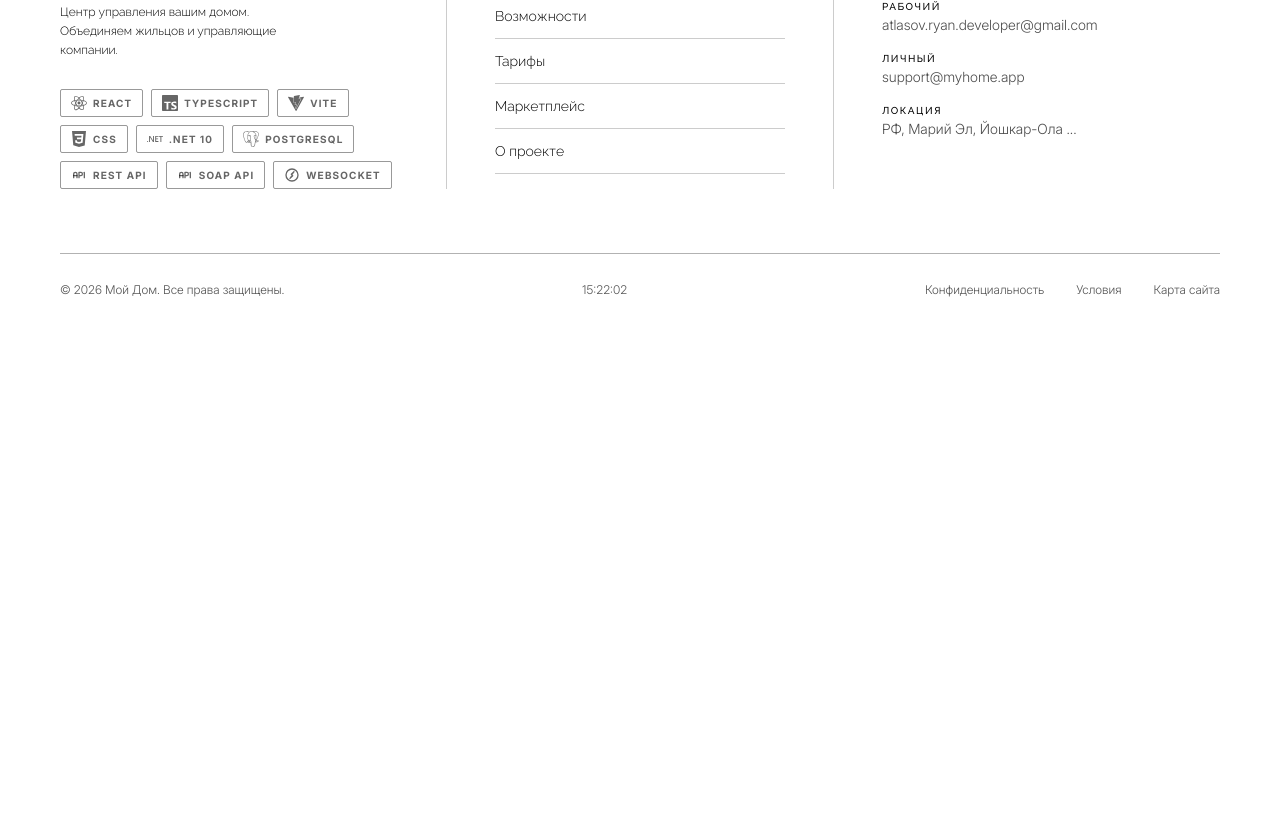
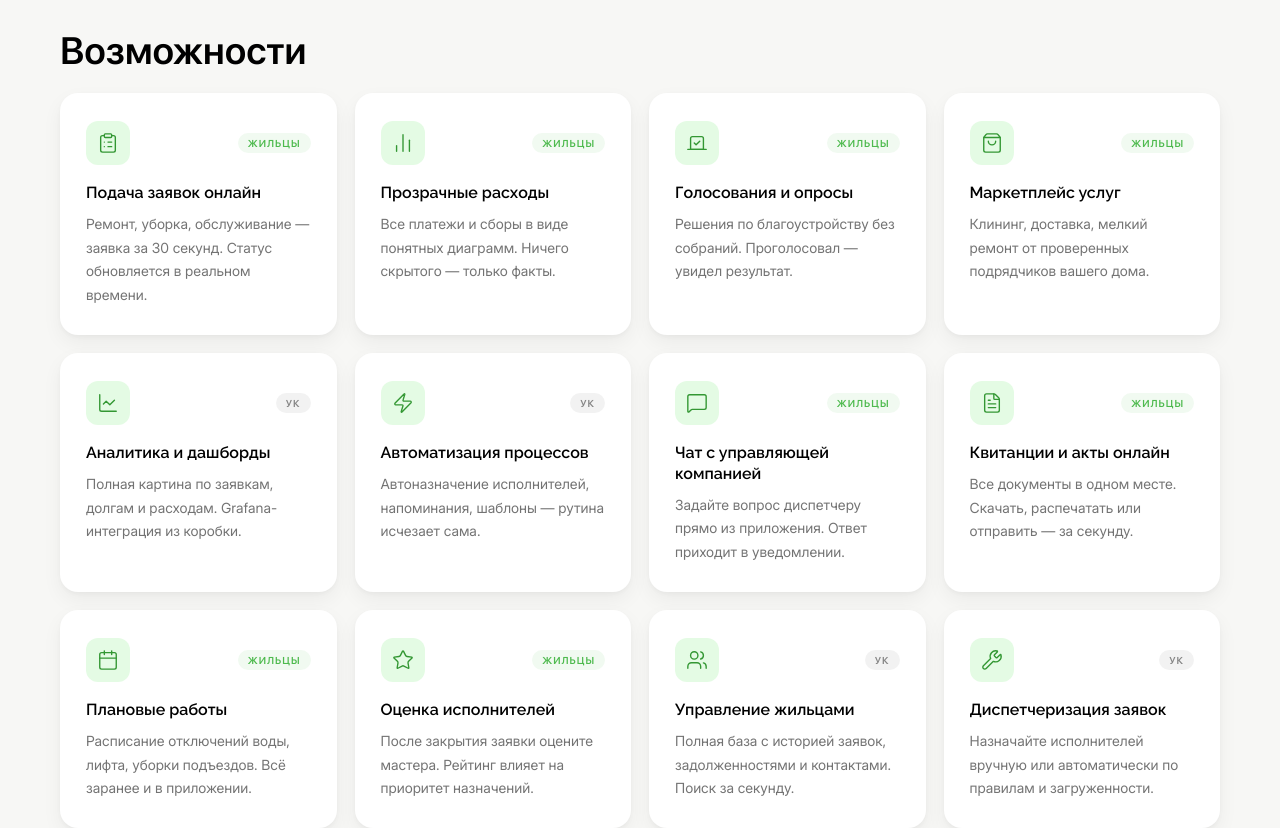
Before and after one commit to BushidoBlaze/my_home, a React (Vite) app in the folder web/: page /possibilities in a window 1280 px wide. Shown: the part 1720-2548 px from the top of the page. Before the commit the page ends 2049 px from the top, so only its background shows below. Built offline with nearby package versions, Linux system fonts and the light colour scheme.

Commit message:
A new Features section has been added to the Features page.

```diff
--- a/web/src/components/possibilitiesPage/devices/ui/Devices.css
+++ b/web/src/components/possibilitiesPage/devices/ui/Devices.css
@@ -3,7 +3,7 @@
     display: flex;
     flex-direction: column;
 
-    padding: 60px;
+    padding: 60px 60px 0 60px;
 }
 
 .possibilities-devices__top {
--- /dev/null
+++ b/web/src/components/possibilitiesPage/possibilitiesCards/model/data.ts
@@ -0,0 +1,82 @@
+import {
+    ClipboardList, BarChart2, Vote, ShoppingBag, LineChart, Zap,
+    MessageSquare, FileText, Calendar, Star, Users, Wrench
+} from "lucide-react";
+import type {PossibilityCardProps} from "./type.ts";
+
+//Карточки возможностей
+export const POSSIBILITIES_CARDS: PossibilityCardProps[] = [
+    {
+        icon: ClipboardList,
+        title: "Подача заявок онлайн",
+        description: "Ремонт, уборка, обслуживание — заявка за 30 секунд. Статус обновляется в реальном времени.",
+        tag: "Жильцы"
+    },
+    {
+        icon: BarChart2,
+        title: "Прозрачные расходы",
+        description: "Все платежи и сборы в виде понятных диаграмм. Ничего скрытого — только факты.",
+        tag: "Жильцы"
+    },
+    {
+        icon: Vote,
+        title: "Голосования и опросы",
+        description: "Решения по благоустройству без собраний. Проголосовал — увидел результат.",
+        tag: "Жильцы"
+    },
+    {
+        icon: ShoppingBag,
+        title: "Маркетплейс услуг",
+        description: "Клининг, доставка, мелкий ремонт от проверенных подрядчиков вашего дома.",
+        tag: "Жильцы"
+    },
+    {
+        icon: LineChart,
+        title: "Аналитика и дашборды",
+        description: "Полная картина по заявкам, долгам и расходам. Grafana-интеграция из коробки.",
+        tag: "УК"
+    },
+    {
+        icon: Zap,
+        title: "Автоматизация процессов",
+        description: "Автоназначение исполнителей, напоминания, шаблоны — рутина исчезает сама.",
+        tag: "УК"
+    },
+    {
+        icon: MessageSquare,
+        title: "Чат с управляющей компанией",
+        description: "Задайте вопрос диспетчеру прямо из приложения. Ответ приходит в уведомлении.",
+        tag: "Жильцы"
+    },
+    {
+        icon: FileText,
+        title: "Квитанции и акты онлайн",
+        description: "Все документы в одном месте. Скачать, распечатать или отправить — за секунду.",
+        tag: "Жильцы"
+    },
+    {
+        icon: Calendar,
+        title: "Плановые работы",
+        description: "Расписание отключений воды, лифта, уборки подъездов. Всё заранее и в приложении.",
+        tag: "Жильцы"
+    },
+    {
+        icon: Star,
+        title: "Оценка исполнителей",
+        description: "После закрытия заявки оцените мастера. Рейтинг влияет на приоритет назначений.",
+        tag: "Жильцы"
+    },
+
+    {
+        icon: Users,
+        title: "Управление жильцами",
+        description: "Полная база с историей заявок, задолженностями и контактами. Поиск за секунду.",
+        tag: "УК"
+    },
+    {
+        icon: Wrench,
+        title: "Диспетчеризация заявок",
+        description: "Назначайте исполнителей вручную или автоматически по правилам и загруженности.",
+        tag: "УК"
+    }
+];
--- /dev/null
+++ b/web/src/components/possibilitiesPage/possibilitiesCards/model/type.ts
@@ -0,0 +1,8 @@
+import type {LucideIcon} from "lucide-react";
+
+export interface PossibilityCardProps {
+    icon: LucideIcon;
+    title: string;
+    description: string;
+    tag: "Жильцы" | "УК";
+}
--- /dev/null
+++ b/web/src/components/possibilitiesPage/possibilitiesCards/ui/PossibilitiesCards.css
@@ -0,0 +1,102 @@
+/*Главный контейнер секции*/
+.possibilities-cards {
+    padding: 60px;
+    background: #f7f7f5;
+}
+
+/*Заголовок секции*/
+.possibilities-cards__title {
+    font-family: "SF Pro", Arial, Helvetica, sans-serif;
+    font-size: 38px;
+    font-weight: 600;
+
+    color: #000000;
+
+    margin-bottom: 20px;
+}
+
+/*Сетка карточек*/
+.possibilities-cards__grid {
+    display: grid;
+    grid-template-columns: repeat(4, 1fr);
+    gap: 18px;
+}
+
+/*Карточка*/
+.possibility-card {
+    border-radius: 18px;
+
+    background-color: #ffffff;
+    padding: 28px 26px;
+
+    box-shadow: 0 2px 4px rgba(0, 0, 0, 0.03), 0 8px 20px rgba(0, 0, 0, 0.05);
+    transition: transform 0.25s ease, box-shadow 0.25s ease;
+}
+
+.possibility-card:hover {
+    transform: translateY(-4px);
+    box-shadow: 0 4px 8px rgba(0, 0, 0, 0.04), 0 16px 36px rgba(0, 0, 0, 0.09);
+}
+
+.possibility-card__top {
+    display: flex;
+    align-items: center;
+    justify-content: space-between;
+    margin-bottom: 18px;
+}
+
+/*Контейнер иконки*/
+.possibility-card__icon-wrap {
+    display: flex;
+    align-items: center;
+    justify-content: center;
+
+    width: 44px;
+    height: 44px;
+    border-radius: 12px;
+
+    background-color: rgba(68, 223, 68, 0.14);
+}
+
+.possibility-card__icon {
+    color: #339733;
+}
+
+/*Тег аудитории*/
+.possibility-card__tag {
+    font-family: "SF Pro", Arial, Helvetica, sans-serif;
+    font-size: 10px;
+    font-weight: 600;
+    letter-spacing: 1px;
+    text-transform: uppercase;
+
+    color: #4EBA4E;
+    background-color: rgba(78, 186, 78, 0.08);
+
+    padding: 4px 10px;
+    border-radius: 20px;
+}
+
+.possibility-card__tag--uk { /*Управляющая компания*/
+    color: rgba(0, 0, 0, 0.45);
+    background-color: rgba(0, 0, 0, 0.05);
+}
+
+.possibility-card__title {
+    font-family: Raleway, Arial, Helvetica, sans-serif;
+    font-size: 16px;
+    font-weight: 600;
+    line-height: 1.3;
+
+    color: #000000;
+    margin-bottom: 8px;
+}
+
+.possibility-card__description {
+    font-family: Inter, Arial, Helvetica, sans-serif;
+    font-size: 14px;
+    font-weight: 400;
+    line-height: 1.7;
+
+    color: rgba(0, 0, 0, 0.55);
+}
--- /dev/null
+++ b/web/src/components/possibilitiesPage/possibilitiesCards/ui/PossibilitiesCards.tsx
@@ -0,0 +1,18 @@
+import PossibilityCard from './PossibilityCard.tsx';
+import CustomTitle from "@/shared/ui/customTitle/CustomTitle.tsx";
+import {POSSIBILITIES_CARDS} from "../model/data.ts";
+import "./PossibilitiesCards.css";
+
+export default function PossibilitiesCards() {
+    return (
+        <div className="possibilities-cards" data-reveal>
+            <CustomTitle title="Возможности" className="possibilities-cards__title"/>
+
+            <div className="possibilities-cards__grid">
+                {POSSIBILITIES_CARDS.map((card, index) => (
+                    <PossibilityCard key={index} {...card} />
+                ))}
+            </div>
+        </div>
+    );
+}
--- /dev/null
+++ b/web/src/components/possibilitiesPage/possibilitiesCards/ui/PossibilityCard.tsx
@@ -0,0 +1,24 @@
+import type {PossibilityCardProps} from "../model/type.ts";
+
+export default function PossibilityCard({icon: Icon, title, description, tag}: PossibilityCardProps) {
+    return (
+        <div className="possibility-card">
+            <div className="possibility-card__top">
+                {/* Иконка*/}
+                <div className="possibility-card__icon-wrap">
+                    <Icon
+                        className="possibility-card__icon"
+                        size={22}
+                        strokeWidth={1.5}
+                    />
+                </div>
+
+                <span className={`possibility-card__tag ${tag === "УК" ? "possibility-card__tag--uk" : ""}`}>
+                    {tag}
+                </span>
+            </div>
+            <h3 className="possibility-card__title">{title}</h3>
+            <p className="possibility-card__description">{description}</p>
+        </div>
+    );
+}
--- a/web/src/pages/Possibilities.tsx
+++ b/web/src/pages/Possibilities.tsx
@@ -1,5 +1,7 @@
 import Hero from "@/components/possibilitiesPage/hero/ui/Hero.tsx";
 import Devices from "@/components/possibilitiesPage/devices/ui/Devices.tsx";
+import SloganLabel from "@/shared/ui/sloganLabel/SloganLabel.tsx";
+import PossibilitiesCards from "@/components/possibilitiesPage/possibilitiesCards/ui/PossibilitiesCards.tsx";
 
 export default function Possibilities() {
     return (
@@ -9,6 +11,12 @@ export default function Possibilities() {
 
             {/*Секция с дивайсами*/}
             <Devices/>
+
+            {/*Слоган (UI - элемент)*/}
+            <SloganLabel sloganText={<>Все инструменты для комфортного управления домом в одном месте.</>}/>
+
+            {/*Карточки возможностей*/}
+            <PossibilitiesCards/>
         </>
     )
 }
```
Also changed, not shown: 1 other file (tests, documents, lock files or other folders).
